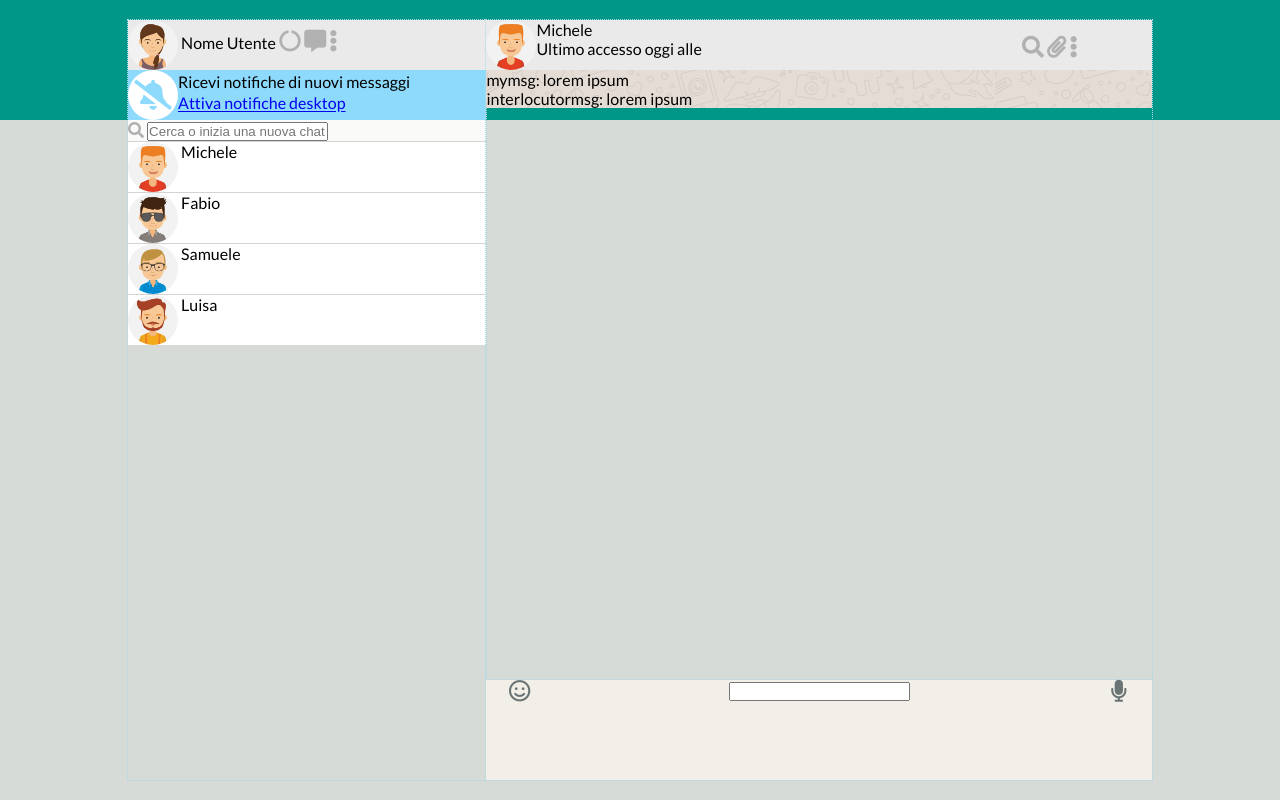
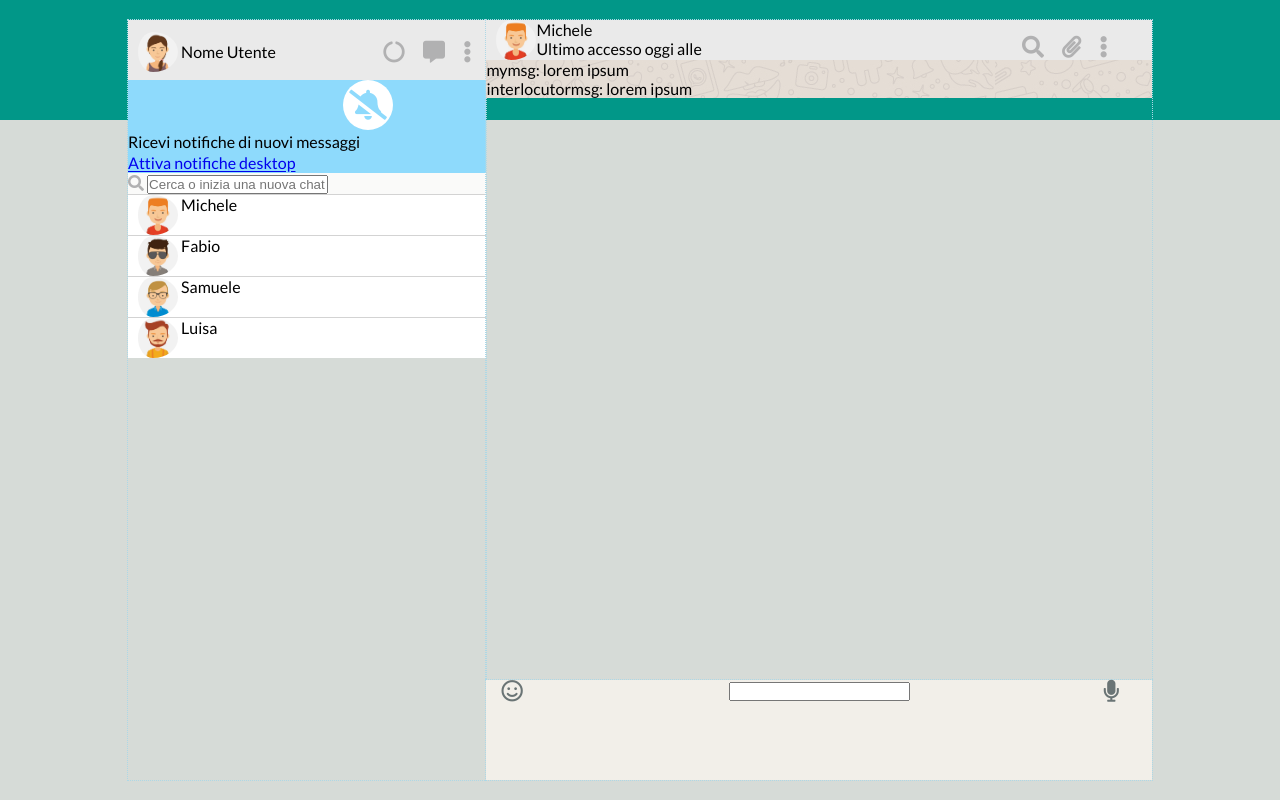
Before and after one commit to Giagar/-js-html-css-boolzap, a plain HTML site: page index.html in a window 1280 px wide. Drawn offline with nearby package versions, Linux system fonts and the light colour scheme.

Commit message:
sidebar navbar fatto

```diff
--- a/css/style.css
+++ b/css/style.css
@@ -36,10 +36,12 @@ ul {
 .avatar {
   width: 50px;
   border-radius: 50%;
+  padding-left: 10px;
 }
 
 .icon-size {
     font-size: 22px;
+    padding-right: 15px;
 }
 
 .icon-color-light {
@@ -74,13 +76,30 @@ ul {
 }
 
 /* _nav */
+.sidebar nav {
+  height: 60px;
+  line-height: 60px;
+}
+
 .sidebar nav ul li {
   display: inline-block;
 }
 
-.sidebar nav ul .user img {
+.sidebar nav ul li *, .sidebar nav ul .user * {
   vertical-align: middle;
 }
+
+.sidebar nav .box-left {
+  width: 60%;
+  text-align: left;
+}
+
+.sidebar nav .box-right {
+  width: 40%;
+  text-align: right;
+}
+
+
 
 /* _notifications */
 .sidebar .notifications {
--- a/index.html
+++ b/index.html
@@ -21,12 +21,15 @@
             <aside class="sidebar">
 
                 <!-- navbar -->
-                <nav>
-                    <ul class="">
+                <nav class="clearfix">
+                    <ul class="box-left float-left">
                         <li class="user">
                             <img src="./images/avatar_io.jpg" alt="user's picture" class="user-picture avatar">
                             <span class="user-name">Nome Utente</span>
                         </li>
+                    </ul>
+
+                    <ul class="box-right float-right">
                         <li>
                             <i class="icon-size icon-color-light fas fa-circle-notch"></i>
                         </li>
```
